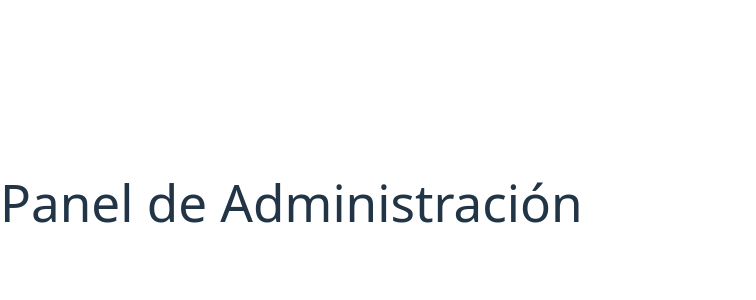
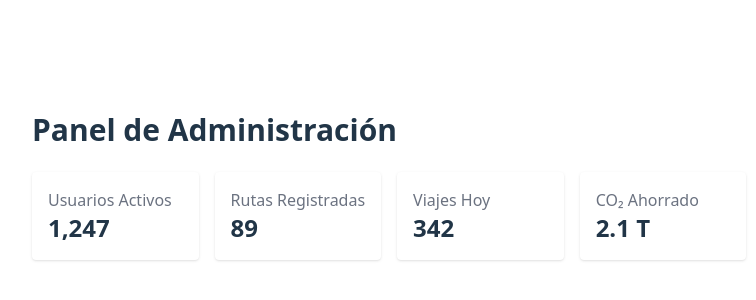
Before and after one commit to XavierParedesLoyola/movilidad-sostenible-uio, a React (Vite) app in the folder FRONDEND/: page / in a window 1280 px wide. Shown: the part 198-498 px from the top of the page, without its empty margins (0-756 px from the left). Built offline with nearby package versions, Linux system fonts and the light colour scheme.

Commit message:
feat:Dashboard base

```diff
--- a/FRONDEND/src/views/Dashboard/Dashboard.jsx
+++ b/FRONDEND/src/views/Dashboard/Dashboard.jsx
@@ -1,8 +1,26 @@
 export default function Dashboard() {
   return (
-    <div>
-      <h1>Panel de Administración</h1>
-      {/* Aquí irá el contenido del dashboard */}
+    <div className="p-8">
+      <h1 className="text-3xl font-bold mb-6">Panel de Administración</h1>
+      <div className="grid grid-cols-1 md:grid-cols-4 gap-4 mb-8">
+        <div className="bg-white rounded shadow p-4">
+          <div className="text-gray-500">Usuarios Activos</div>
+          <div className="text-2xl font-bold">1,247</div>
+        </div>
+        <div className="bg-white rounded shadow p-4">
+          <div className="text-gray-500">Rutas Registradas</div>
+          <div className="text-2xl font-bold">89</div>
+        </div>
+        <div className="bg-white rounded shadow p-4">
+          <div className="text-gray-500">Viajes Hoy</div>
+          <div className="text-2xl font-bold">342</div>
+        </div>
+        <div className="bg-white rounded shadow p-4">
+          <div className="text-gray-500">CO₂ Ahorrado</div>
+          <div className="text-2xl font-bold">2.1 T</div>
+        </div>
+      </div>
+      {/* Más secciones aquí */}
     </div>
   );
 }
```
